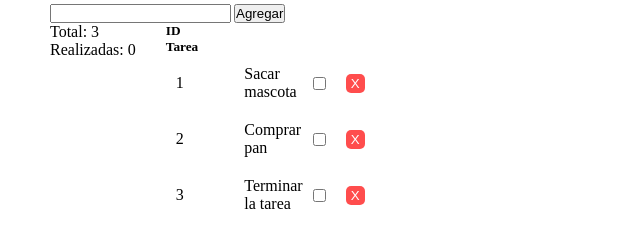
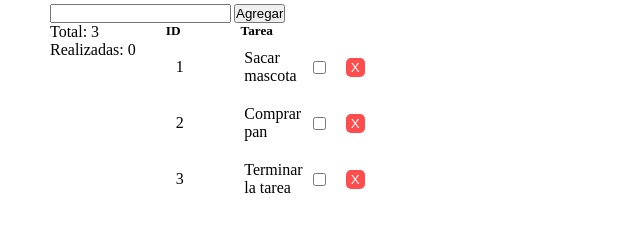
Before and after one commit to YanYan00/Metodos-Arreglos, a plain HTML site: page index.html in a window 1280 px wide. Shown: the part 91-338 px from the top of the page, without its empty margins (0-640 px from the left). Drawn offline with Linux system fonts and the light colour scheme.

Commit message:
Arreglando pequeño error

```diff
--- a/assets/css/styles.css
+++ b/assets/css/styles.css
@@ -17,7 +17,7 @@ body{
 }
 .info-tarea{
     display: flex;
-    gap:40px;
+    gap:60px;
 }
 .tarea-creada {
     display: flex;
--- a/assets/js/script.js
+++ b/assets/js/script.js
@@ -46,7 +46,7 @@ const renderizar = function() {
                 <button class="eliminar" onclick="eliminar(${tarea.id})">X</button>
             </div>`;
     }
-    lista.innerHTML = `<h5><strong>ID</strong></h5> <h5><strong>Tarea</strong></h5>${html}`;
+    lista.innerHTML = `<div class="info-tarea"> <h5><strong>ID</strong></h5> <h5><strong>Tarea</strong></h5></div>${html}`;
     total.innerHTML = `${tareas.length}`;
     realizadas.innerHTML = `${tareas.filter(elemento => elemento.estado).length}`;
 };
```
Also changed, not shown: 1 other file.
